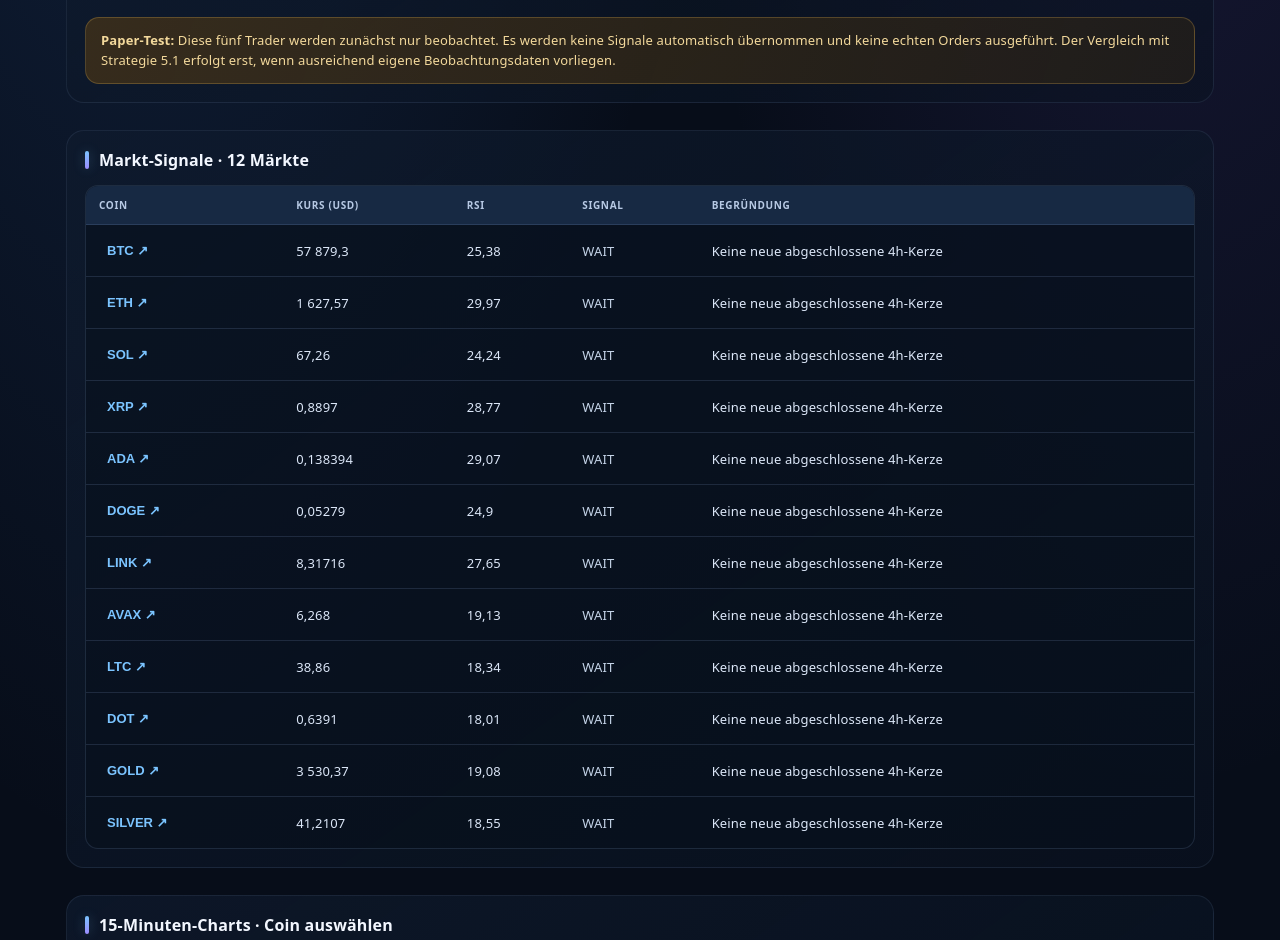
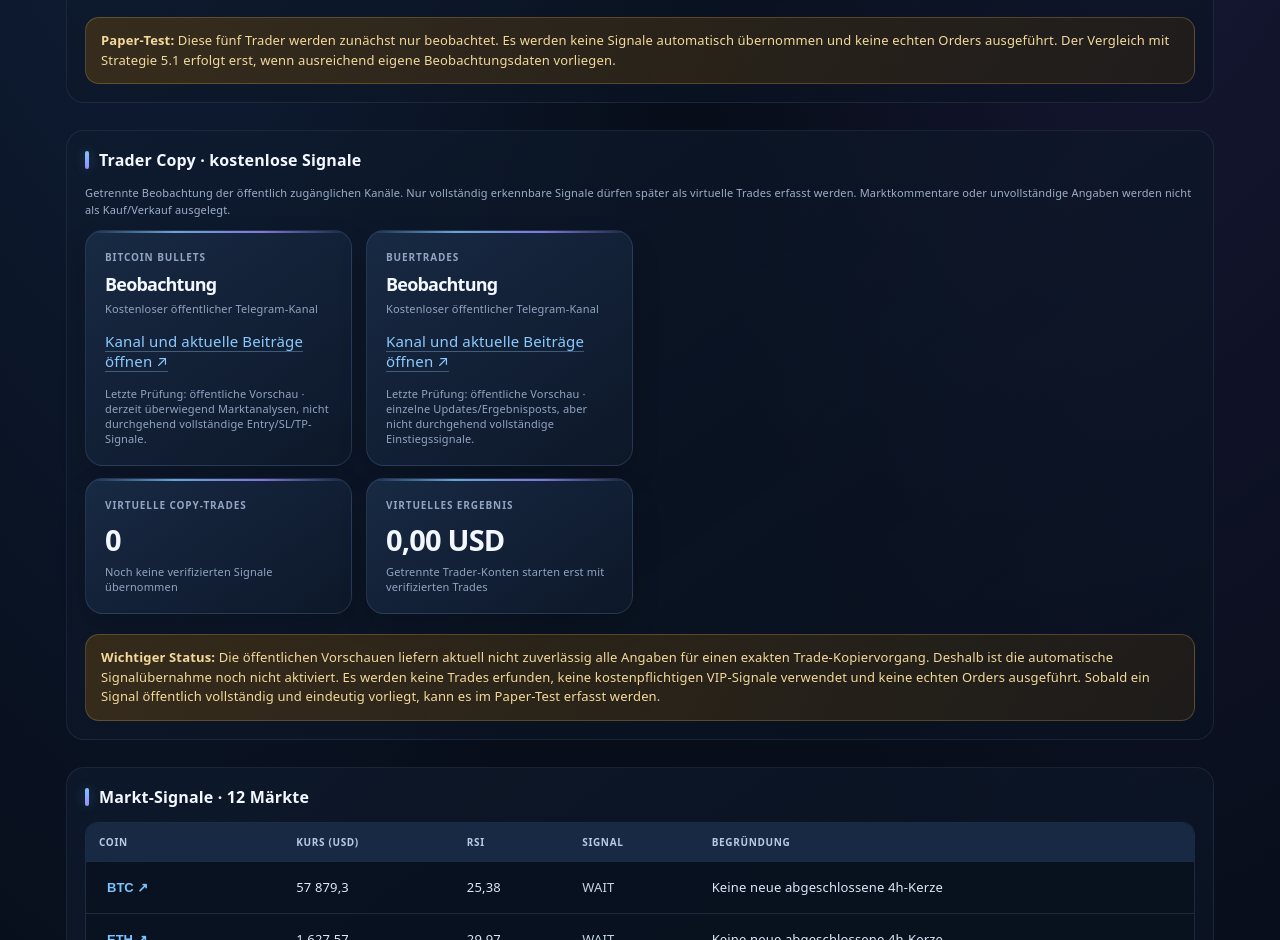
Before and after one commit to mihasarc-sketch/crypto-demo-bot, a plain HTML site: page index.html in a window 1280 px wide. Shown: the part 706-1646 px from the top of the page. Drawn offline with Linux system fonts and the light colour scheme; no server answers.

Commit message:
Add free trader copy observation panel

```diff
--- a/index.html
+++ b/index.html
@@ -115,6 +115,18 @@ tbody tr:last-child td{border-bottom:0}
 <div class="trader-note"><b>So lesen wir die Daten:</b> Ø RR bewertet das Ergebnis im Verhältnis zum zuvor genannten Risiko. Eine hohe Trefferquote allein reicht nicht. Blasto ist ein gutes Beispiel: positives RR, aber durchschnittlich −0,14 % pro Trade. Alle Werte stammen aus der veröffentlichten 3-Monats-Auswertung und sind keine Garantie für künftige Ergebnisse. <a class="trader-link" href="https://x-trades.live/best-crypto-traders" target="_blank" rel="noopener">Details und Methodik ↗</a></div>
 <div class="notice"><b>Paper-Test:</b> Diese fünf Trader werden zunächst nur beobachtet. Es werden keine Signale automatisch übernommen und keine echten Orders ausgeführt. Der Vergleich mit Strategie 5.1 erfolgt erst, wenn ausreichend eigene Beobachtungsdaten vorliegen.</div>
 </section>
+<section id="traderCopy"><h2>Trader Copy · kostenlose Signale</h2>
+<div class="trader-note">Getrennte Beobachtung der öffentlich zugänglichen Kanäle. Nur vollständig erkennbare Signale dürfen später als virtuelle Trades erfasst werden. Marktkommentare oder unvollständige Angaben werden nicht als Kauf/Verkauf ausgelegt.</div>
+<div class="grid">
+ <div class="card"><div class="k">Bitcoin Bullets</div><div class="v" style="font-size:18px">Beobachtung</div><div class="small">Kostenloser öffentlicher Telegram-Kanal</div><p><a class="trader-link" href="https://t.me/s/BitcoinBullets" target="_blank" rel="noopener">Kanal und aktuelle Beiträge öffnen ↗</a></p><div class="small">Letzte Prüfung: öffentliche Vorschau · derzeit überwiegend Marktanalysen, nicht durchgehend vollständige Entry/SL/TP-Signale.</div></div>
+ <div class="card"><div class="k">BuerTrades</div><div class="v" style="font-size:18px">Beobachtung</div><div class="small">Kostenloser öffentlicher Telegram-Kanal</div><p><a class="trader-link" href="https://t.me/s/buertradesofficial" target="_blank" rel="noopener">Kanal und aktuelle Beiträge öffnen ↗</a></p><div class="small">Letzte Prüfung: öffentliche Vorschau · einzelne Updates/Ergebnisposts, aber nicht durchgehend vollständige Einstiegssignale.</div></div>
+</div>
+<div class="grid" style="margin-top:12px">
+ <div class="card"><div class="k">Virtuelle Copy-Trades</div><div class="v">0</div><div class="small">Noch keine verifizierten Signale übernommen</div></div>
+ <div class="card"><div class="k">Virtuelles Ergebnis</div><div class="v">0,00 USD</div><div class="small">Getrennte Trader-Konten starten erst mit verifizierten Trades</div></div>
+</div>
+<div class="notice"><b>Wichtiger Status:</b> Die öffentlichen Vorschauen liefern aktuell nicht zuverlässig alle Angaben für einen exakten Trade-Kopiervorgang. Deshalb ist die automatische Signalübernahme noch nicht aktiviert. Es werden keine Trades erfunden, keine kostenpflichtigen VIP-Signale verwendet und keine echten Orders ausgeführt. Sobald ein Signal öffentlich vollständig und eindeutig vorliegt, kann es im Paper-Test erfasst werden.</div>
+</section>
 <section><h2>Markt-Signale · 12 Märkte</h2><div class="tablewrap"><table><thead><tr><th>Coin</th><th>Kurs (USD)</th><th>RSI</th><th>Signal</th><th>Begründung</th></tr></thead><tbody id="signals"><tr><td colspan="5">Lade Daten …</td></tr></tbody></table></div></section>
 <section><h2>15-Minuten-Charts · Coin auswählen</h2>
 <div class="chart-status" id="chartStatus">Lade öffentliche Kraken-Kursdaten …</div>
```
